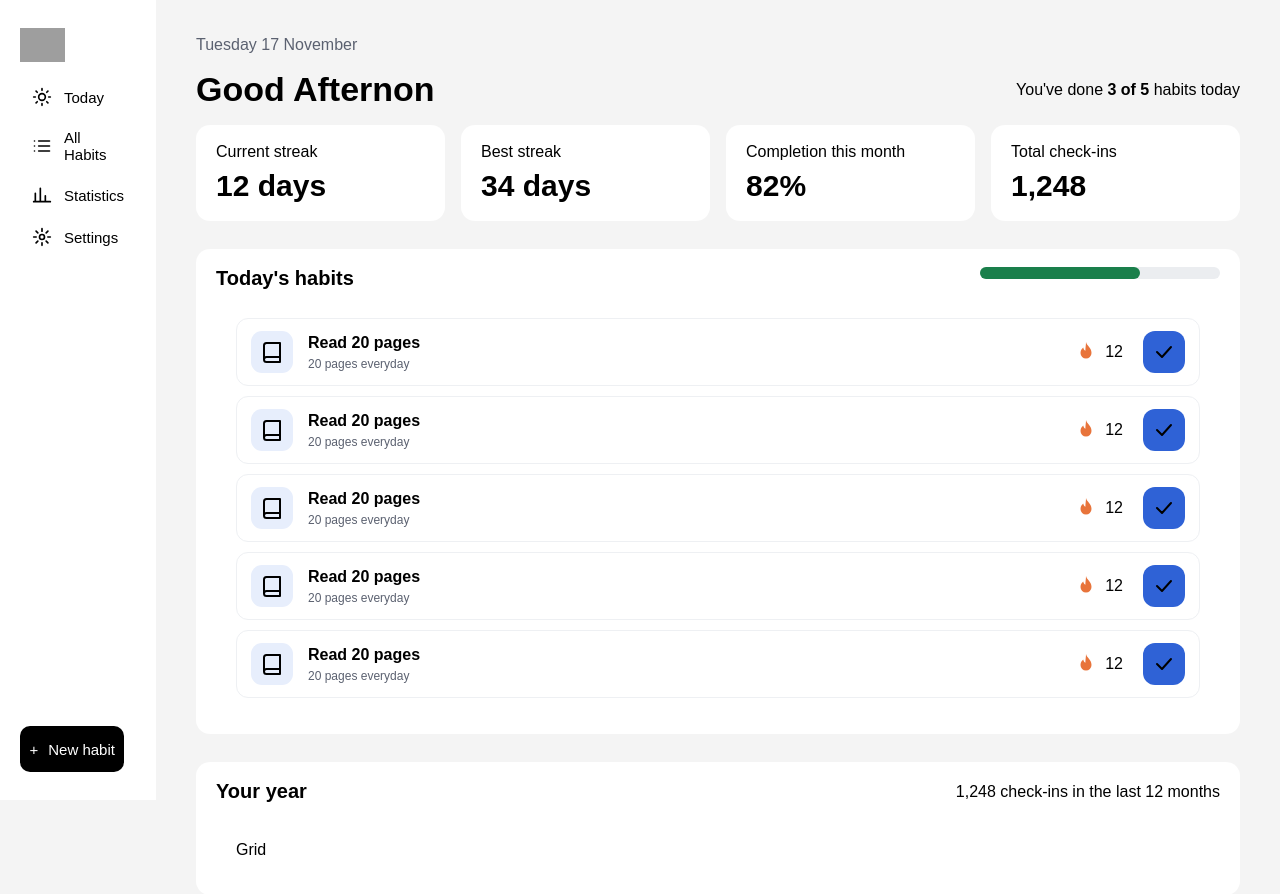
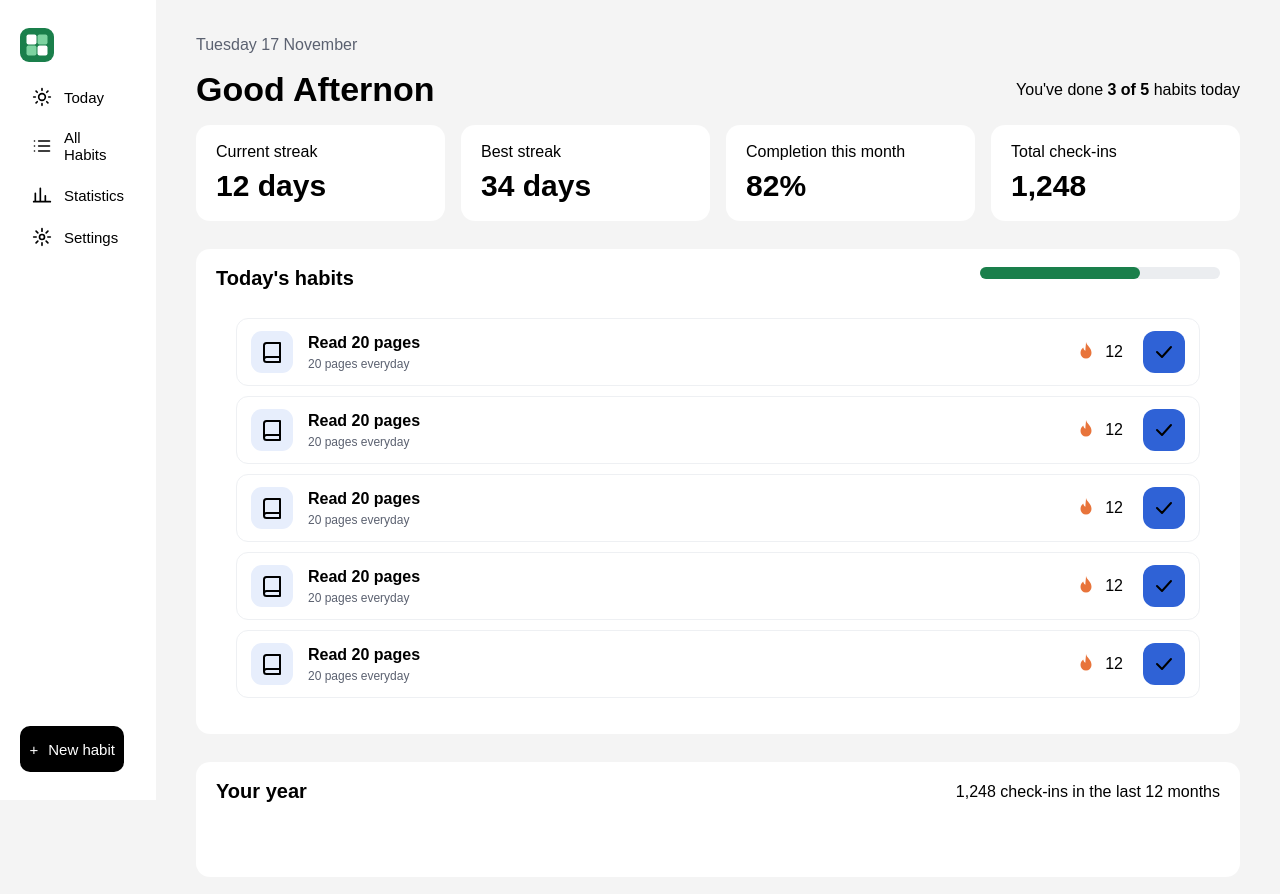
Before and after one commit to Fidan03/habbit-grid, a React (Vite) app: page / in a window 1280 px wide. Shown: the top 894 px of the page. Built offline with nearby package versions, Linux system fonts and the light colour scheme; grey boxes are pictures that could not be loaded.

Commit message:
feat: implement Grid component with grid layout and styles; update Sidebar to use SVG logo

```diff
--- a/src/componenets/grid/index.jsx
+++ b/src/componenets/grid/index.jsx
@@ -1,8 +1,13 @@
 import styles from './styles.module.scss'
 
 const Grid = () => {
+    const squires = Array.from({length: 365})
   return (
-    <div>Grid</div>
+    <div className={styles.container}>
+        {squires.map((_, index) => (
+            <div key={{index}}></div>
+        ))}
+    </div>
   )
 }
 
--- a/src/componenets/grid/styles.module.scss
+++ b/src/componenets/grid/styles.module.scss
@@ -0,0 +1,12 @@
+.cell{
+    width: 15px;
+    height: 15px;
+    border: 1px solid black;
+    border-radius: 3px;
+}
+
+.container{
+    display: grid;
+    grid-template-columns: repeat(53, 1fr);
+    grid-template-rows: repeat(7, 1fr);
+}
--- a/src/layouts/sidebar/index.jsx
+++ b/src/layouts/sidebar/index.jsx
@@ -1,4 +1,4 @@
-import Logo from '../../assets/logo.png'
+import Logo from '../../assets/logo.svg'
 import styles from './styles.module.scss'
 import Sections from '../../componenets/allSections/index'
 
```
